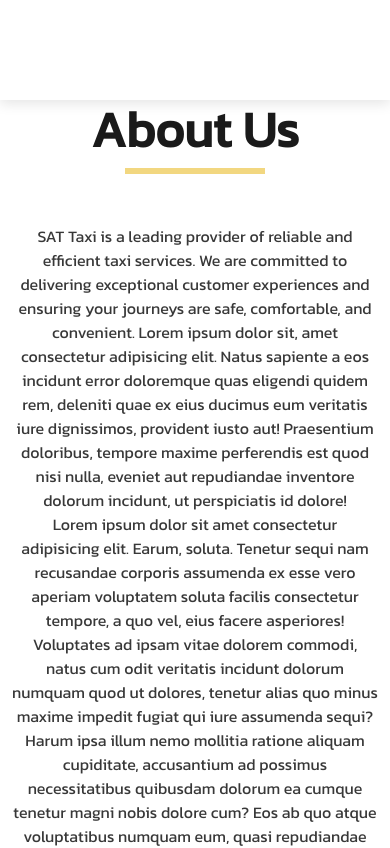
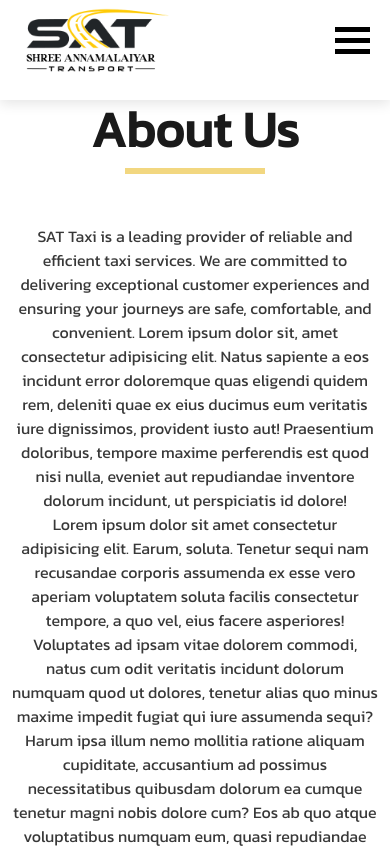
Before and after one commit to sattransports/sattransports-web, a Next.js app: page /about in a window 390 px wide. Shown: the top 848 px of the page. Built offline with nearby package versions, Linux system fonts and the light colour scheme.

Commit message:
mobile responsive done

```diff
--- a/src/components/layout/header/header.jsx
+++ b/src/components/layout/header/header.jsx
@@ -24,6 +24,28 @@
 
   return (
     <header className={`${styles.header} ${scrolled ? styles.scrolled : ""}`}>
+      <div className={styles.mobileHeader}>
+        <div className={styles.mobileLogo}>
+          <Image
+            src={logo}
+            alt="logo"
+            fluid
+            className={styles.logo}
+            style={{}}
+          />
+        </div>
+        <div
+          className={styles.hamBurger}
+          onClick={() => {
+            setShow(true)
+          }}
+        >
+          <span></span>
+          <span></span>
+          <span></span>
+        </div>
+      </div>
+
       <HeaderDrawer setShow={setShow} show={show} router={router} />
       <CustomContainer>
         <div className={styles.wrap}>
--- a/src/components/layout/header/header.module.scss
+++ b/src/components/layout/header/header.module.scss
@@ -18,6 +18,14 @@
     align-items: center;
     justify-content: center;
     height: 100%;
+  }
+
+  .mobileLogo img {
+    display: none;
+  }
+
+  .hamBurger span {
+    display: none;
   }
 
   .wrap {
@@ -129,4 +137,30 @@
       }
     }
   }
+
+  @include respond-below(md) {
+    .mobileHeader{
+      display: flex;
+      align-items: center;
+      justify-content: space-between;
+      margin: 5px 20px;
+    }
+    .mobileLogo img {
+      display: block;
+      width: 150px;
+      height: 70px;
+    }
+
+    .hamBurger {
+      display: inline-block;
+      cursor: pointer;
+    }
+    .hamBurger span {
+      display: block; /* Makes spans behave like block elements */
+      width: 35px;
+      height: 5px;
+      background-color: black;
+      margin: 6px 0;
+    }
+  }
 }
--- a/src/components/layout/header/header_drawer/header_drawer.jsx
+++ b/src/components/layout/header/header_drawer/header_drawer.jsx
@@ -1,7 +1,6 @@
 import React from "react";
 import Link from "next/link";
 import PAGES from "@/constants/pages";
-import logo from "../../../../../public/logo.png";
 import styles from "./header_drawer.module.scss";
 import { Image, Offcanvas } from "react-bootstrap";
 
@@ -15,7 +14,7 @@
           setShow(false);
         }}
       >
-        <Image src={logo} alt="logo" fluid width={100} />
+        <Image src='logo.png' alt="logo" fluid width={100} />
       </Offcanvas.Header>
       <Offcanvas.Body>
         <div className={styles.body}>
--- a/src/components/screens/home/sections/banner/bgVideo.module.scss
+++ b/src/components/screens/home/sections/banner/bgVideo.module.scss
@@ -12,6 +12,7 @@
     @include respond-below(md) {
       height: auto;
       object-fit: contain;
+      margin-top: 100px;
     }
 
     @include respond-above(md) {
--- a/src/components/screens/home/sections/marquee/marquee.module.scss
+++ b/src/components/screens/home/sections/marquee/marquee.module.scss
@@ -9,7 +9,7 @@
   background-color: black;
   overflow: hidden;
   max-width: 100%;
-
+  text-wrap: nowrap;
   @include respond-below(md) {
     /* Styles for small screens */
     padding: 1rem;
--- a/src/constants/pages.js
+++ b/src/constants/pages.js
@@ -9,7 +9,7 @@
   },
   {
     name: "Service",
-    href: "/service",
+    href: "/services",
   },
   {
     name: "Clients",
```
